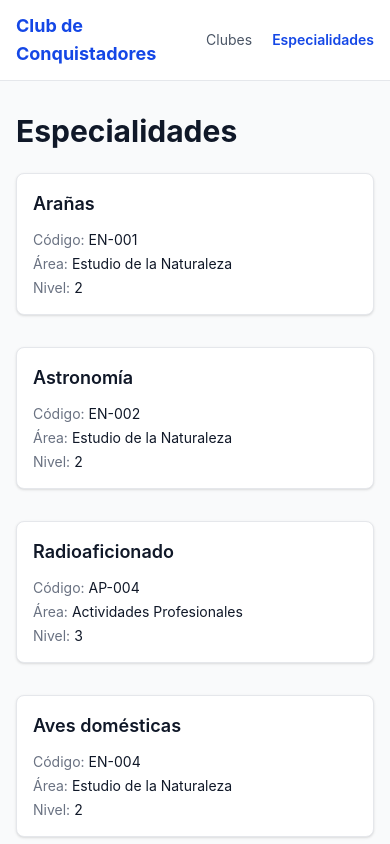
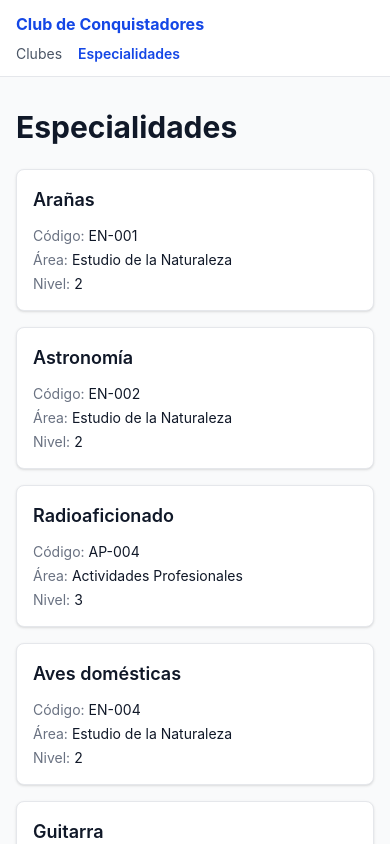
Before and after one commit to Micolz/Proyecto-conquistadores, a React (Vite) app: page /especialidades in a window 390 px wide. Shown: the top 844 px of the page. Built offline with nearby package versions, Linux system fonts and the light colour scheme.

Commit message:
Ajustar el header y las listas para pantallas chicas
El header reduce la marca y permite que el nav baje de línea; la sangría
de unidades desaparece en móvil para devolver ancho a las tarjetas; los
datos de ClubCard pueden envolver. Especialidades pasa a grilla, igual
que la lista de unidades.

```diff
--- a/src/App.tsx
+++ b/src/App.tsx
@@ -8,11 +8,11 @@ function App() {
   return (
     <div className="min-h-screen bg-gray-50">
       <header className="border-b border-gray-200 bg-white">
-        <div className="mx-auto max-w-5xl px-4 py-3 flex items-center justify-between">
-          <Link to="/" className="text-lg font-bold text-blue-700">
+        <div className="mx-auto flex max-w-5xl flex-wrap items-center justify-between gap-x-4 gap-y-2 px-4 py-3">
+          <Link to="/" className="text-base font-bold text-blue-700 sm:text-lg">
             Club de Conquistadores
           </Link>
-          <nav className="flex gap-5">
+          <nav className="flex gap-4 sm:gap-5">
             <NavLink
               to="/"
               end
--- a/src/components/ClubCard.tsx
+++ b/src/components/ClubCard.tsx
@@ -29,7 +29,7 @@ function ClubCard({ club }: ClubCardProps) {
           <p className="mt-1 text-sm text-gray-600 italic">{club.lema}</p>
         </div>
 
-        <dl className="flex gap-8 text-sm">
+        <dl className="flex flex-wrap gap-x-8 gap-y-2 text-sm">
           <div>
             <dt className="text-xs tracking-wide text-gray-500 uppercase">Sede</dt>
             <dd className="mt-0.5 text-gray-800">
--- a/src/pages/ListaClubes.tsx
+++ b/src/pages/ListaClubes.tsx
@@ -56,7 +56,7 @@ function ListaClubes() {
                 <section key={club.id}>
                   <ClubCard club={club} />
 
-                  <div className="mt-4 ml-4 border-l-2 border-gray-200 pl-5">
+                  <div className="mt-4 border-l-2 border-gray-200 pl-4 sm:ml-4 sm:pl-5">
                     <h3 className="mb-3 text-xs font-semibold tracking-wide text-gray-500 uppercase">
                       Unidades ({unidadesDelClub.length})
                     </h3>
--- a/src/pages/ListaEspecialidades.tsx
+++ b/src/pages/ListaEspecialidades.tsx
@@ -6,7 +6,7 @@ function ListaEspecialidades() {
     <div className="px-4 py-8">
       <div className="mx-auto max-w-5xl">
         <h1 className="mb-6 text-3xl font-bold text-gray-900">Especialidades</h1>
-        <div className="space-y-8">
+        <div className="grid gap-4 sm:grid-cols-2 lg:grid-cols-3">
           {especialidades.map(especialidad => {
             return <EspecialidadCard key={especialidad.id} especialidad={especialidad} />
           })}
```
